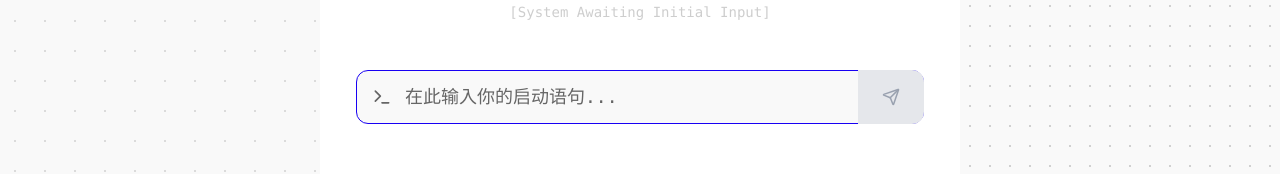
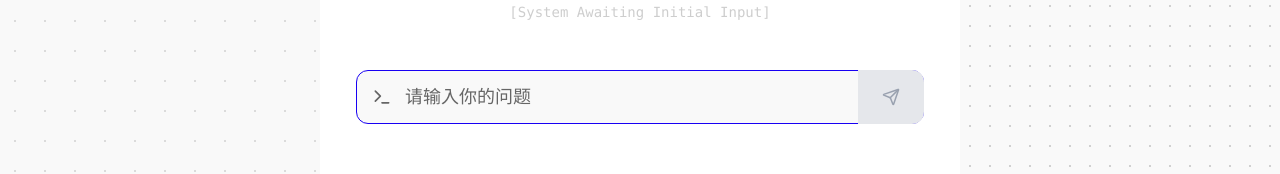
Before and after one commit to NayU39/QuestionGPT, a Next.js app: page / in a window 1280 px wide. Shown: the part 564-738 px from the top of the page. Built offline with nearby package versions, Linux system fonts and the light colour scheme.

Commit message:
Update page.tsx

```diff
--- a/app/page.tsx
+++ b/app/page.tsx
@@ -395,7 +395,7 @@ const WelcomeOverlay = ({ isStarted, inputValue, setInputValue, handleSend, isTh
             type="text"
             value={inputValue}
             onChange={(e) => setInputValue(e.target.value)}
-            placeholder="在此输入你的启动语句..."
+            placeholder="请输入你的问题"
             className="block w-full pl-12 pr-12 py-3 bg-[#F9F9F9] border border-[#E5E5E5] text-[#1A1A1A] placeholder-[#666666] focus:outline-none focus:border-[#1800F3] focus:ring-0 text-lg transition-all font-mono rounded-xl"
             autoFocus
           />
@@ -1171,7 +1171,7 @@ export default function Home() {
                 disabled={selectedMessageIds.size === 0}
                 className="px-4 py-1.5 text-[#1A1A1A] font-mono text-xs hover:text-[#1800F3] transition-colors disabled:opacity-50 disabled:cursor-not-allowed"
               >
-                [合成卡片]
+                [归档]
               </button>
               <button
                 onClick={handleCancelSelection}
```
